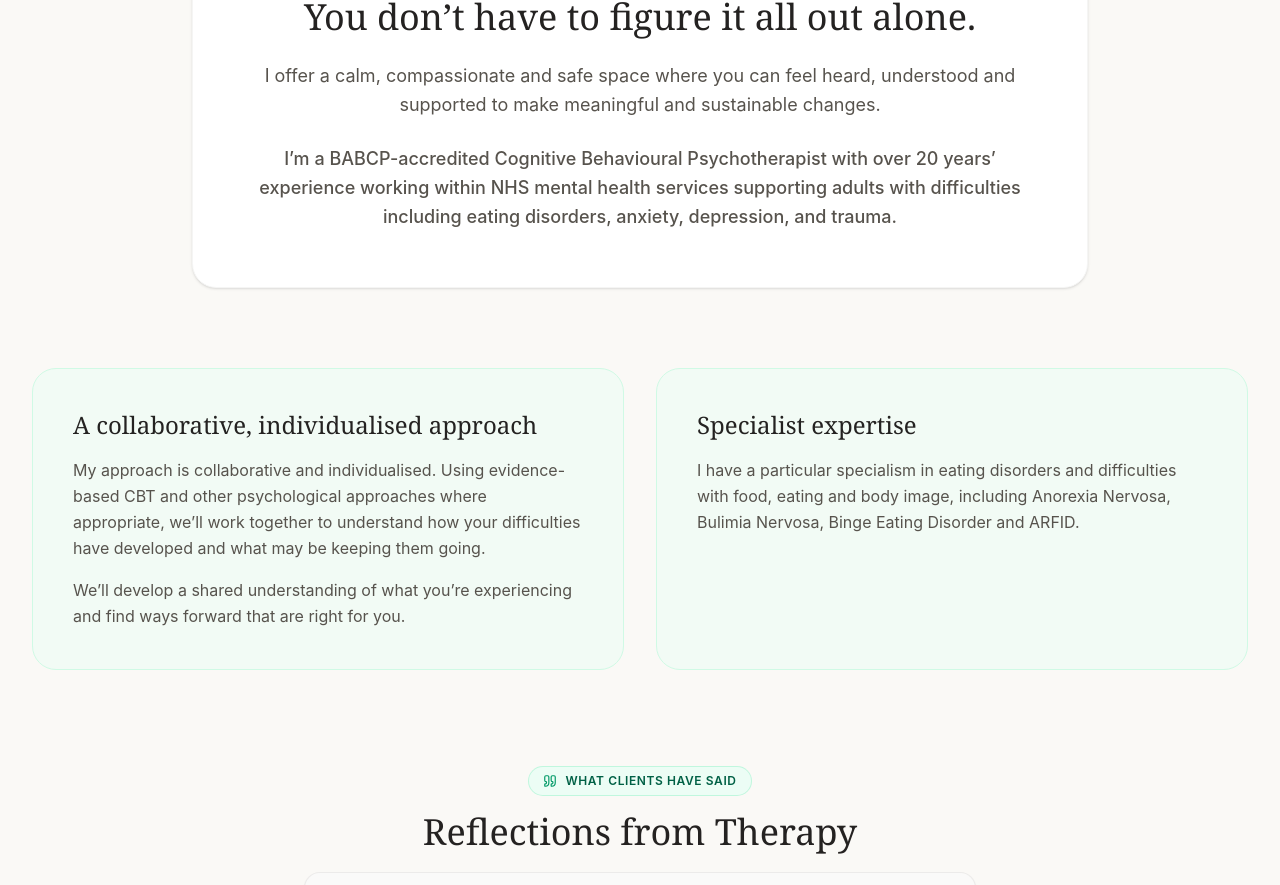
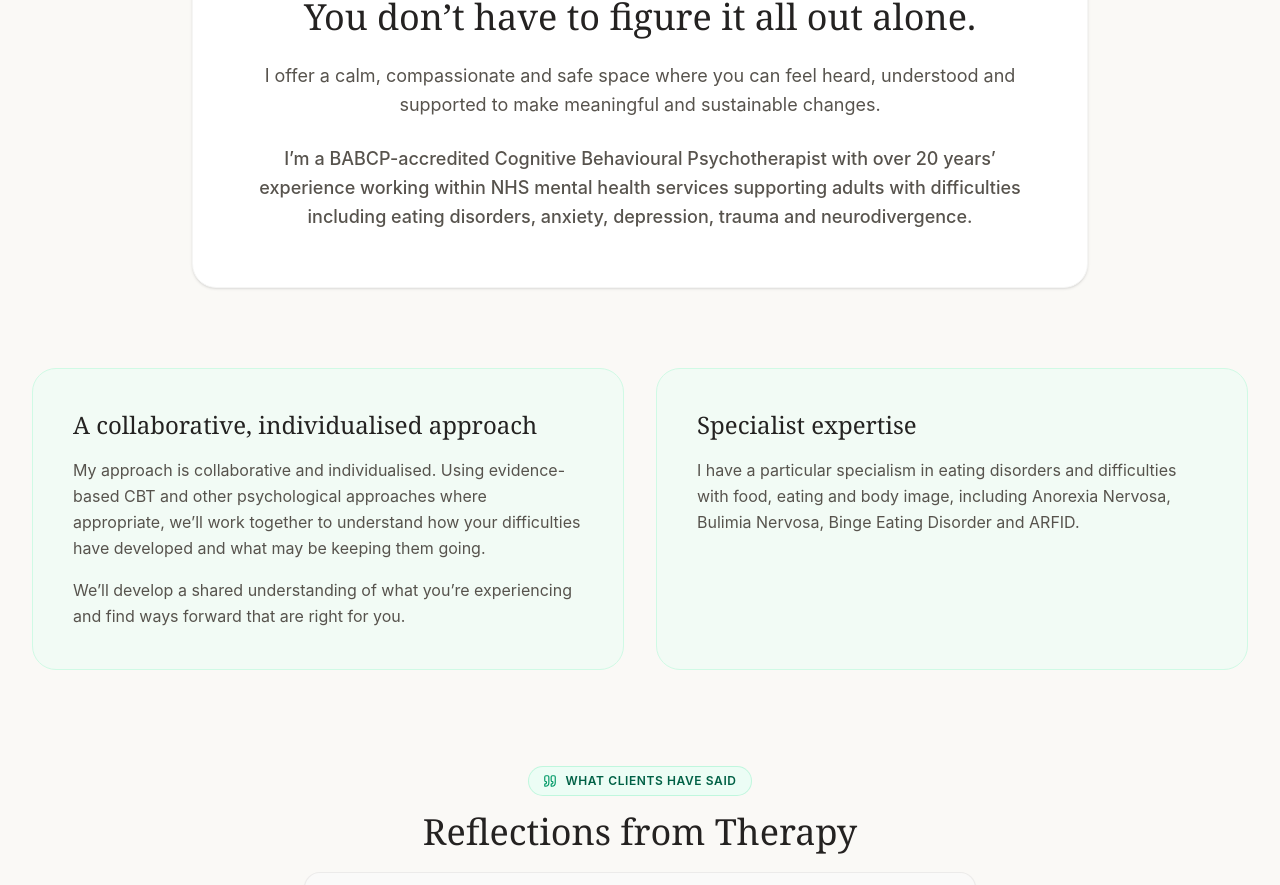
Before and after one commit to howlupfiend/Anne-Jackson-Psychology-Website, a React (Vite) app: page /#home in a window 1280 px wide. Shown: the part 853-1738 px from the top of the page. Built offline with nearby package versions, Linux system fonts and the light colour scheme.

Commit message:
fixed homepage typo

```diff
--- a/src/pages/Home.jsx
+++ b/src/pages/Home.jsx
@@ -133,7 +133,7 @@ export default function Home({ navigate }) {
             I offer a calm, compassionate and safe space where you can feel heard, understood and supported to make meaningful and sustainable changes.
           </p>
           <p className="text-lg text-stone-600 leading-relaxed font-medium">
-            I’m a {practiceInfo.qualification} with over 20 years’ experience working within NHS mental health services supporting adults with difficulties including eating disorders, anxiety, depression, and trauma.
+            I’m a {practiceInfo.qualification} with over 20 years’ experience working within NHS mental health services supporting adults with difficulties including eating disorders, anxiety, depression, trauma and neurodivergence.
           </p>
         </div>
 
```
